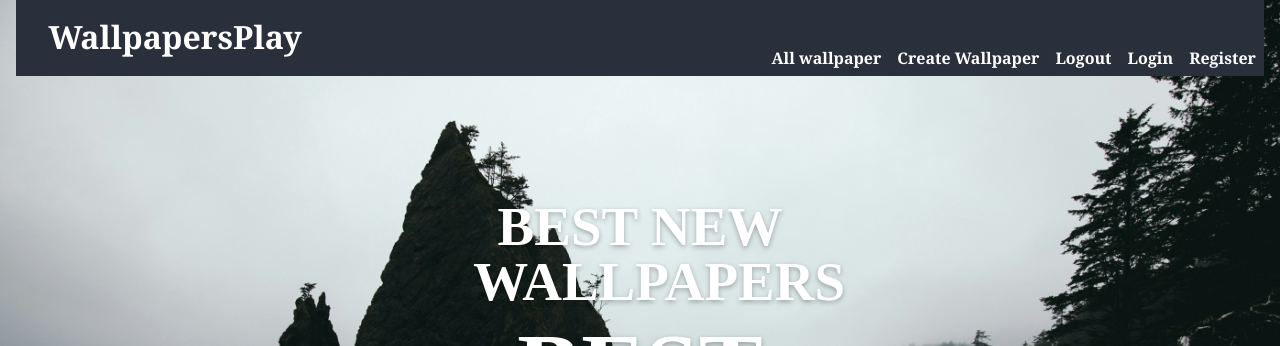
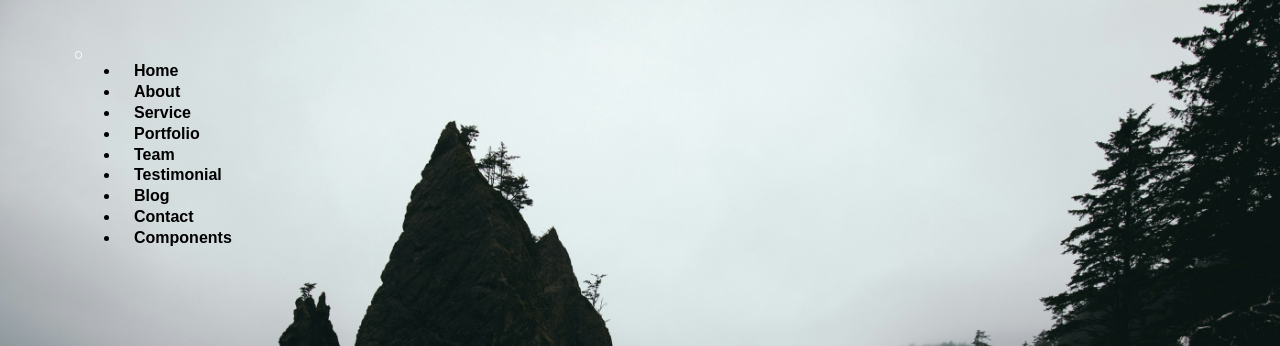
Before and after one commit to IZRXD/project, a React (Vite) app in the folder client/: page / in a window 1280 px wide. Shown: the top 346 px of the page. Built offline with nearby package versions, Linux system fonts and the light colour scheme; no server answers.

Commit message:
Update Header.jsx
changing html header

```diff
--- a/client/src/components/header/Header.jsx
+++ b/client/src/components/header/Header.jsx
@@ -2,23 +2,66 @@ import { Link } from "react-router-dom";
 
 export default function Header() {
   return (
-    <header>
-      <h1>
-        <Link className="home" to="/">
-          WallpapersPlay
-        </Link>
-      </h1>
-      <nav>
-        <Link to="/wallpapers">All wallpaper</Link>
-        <div id="user">
-          <Link to="/wallpapers/create">Create Wallpaper</Link>
-          <Link to="/logout">Logout</Link>
+    // <header>
+    //   <h1>
+    //     <Link className="home" to="/">
+    //       WallpapersPlay
+    //     </Link>
+    //   </h1>
+    //   <nav>
+    //     <Link to="/wallpapers">All wallpaper</Link>
+    //     <div id="user">
+    //       <Link to="/wallpapers/create">Create Wallpaper</Link>
+    //       <Link to="/logout">Logout</Link>
+    //     </div>
+    //     <div id="guest">
+    //       <Link to="/login">Login</Link>
+    //       <Link to="/register">Register</Link>
+    //     </div>
+    //   </nav>
+    // </header>
+
+    <nav className="navbar custom-navbar navbar-expand-lg navbar-dark" data-spy="affix" data-offset-top="20">
+        <div className="container">
+            {/* <Link className="navbar-brand" to="/">
+                <img src="/client/public/images/bg">
+            </Link> */}
+            <button className="navbar-toggler" type="button" data-toggle="collapse" data-target="/navbarSupportedContent" aria-controls="navbarSupportedContent" aria-expanded="false" aria-label="Toggle navigation">
+                <span></span>
+            </button>
+
+            <div className="collapse navbar-collapse" id="navbarSupportedContent">
+                <ul className="navbar-nav ml-auto">
+                    <li className="nav-item">
+                        <Link className="nav-link" to="/home">Home</Link>
+                    </li>
+                    <li className="nav-item">
+                        <Link className="nav-link" to="/about">About</Link>
+                    </li>
+                    <li className="nav-item">
+                        <Link className="nav-link" to="/service">Service</Link>
+                    </li>
+                    <li className="nav-item">
+                        <Link className="nav-link" to="/portfolio">Portfolio</Link>
+                    </li>
+                    <li className="nav-item">
+                        <Link className="nav-link" to="/team">Team</Link>
+                    </li>
+                    <li className="nav-item">
+                        <Link className="nav-link" to="/testimonial">Testimonial</Link>
+                    </li>
+                    <li className="nav-item">
+                        <Link className="nav-link" to="/blog">Blog</Link>
+                    </li>
+                    <li className="nav-item">
+                        <Link className="nav-link" to="/contact">Contact</Link>
+                    </li>
+                    <li className="nav-item">
+                        <Link className="nav-link btn btn-primary btn-sm ml-lg-3" to="components.html">Components</Link>
+                    </li>
+                </ul>
+            </div>
         </div>
-        <div id="guest">
-          <Link to="/login">Login</Link>
-          <Link to="/register">Register</Link>
-        </div>
-      </nav>
-    </header>
+    </nav>
   );
 }
```
